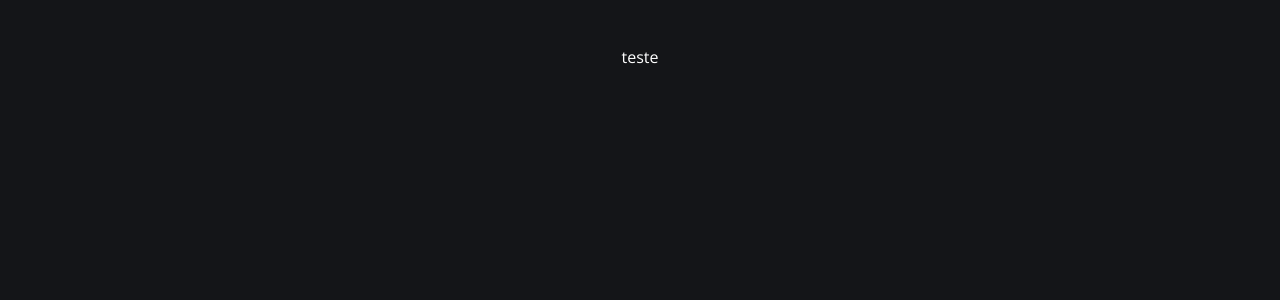
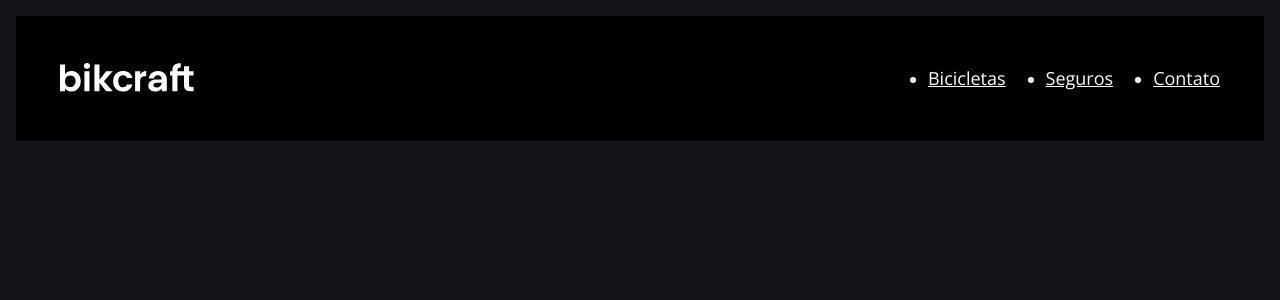
Before and after one commit to Leoodaviid/bikcraft, a React (Create React App) app: page / in a window 1280 px wide. Shown: the top 300 px of the page. Built offline with nearby package versions, Linux system fonts and the light colour scheme.

Commit message:
Ajustando componente main

```diff
--- a/src/pages/Main/index.tsx
+++ b/src/pages/Main/index.tsx
@@ -1,5 +1,11 @@
+import Header from '../../components/Header/Header'
 import { Container } from './styles'
 
 export default function Main() {
-  return <Container>teste</Container>
+  return (
+    <>
+      <Header />
+      <Container></Container>
+    </>
+  )
 }
```
